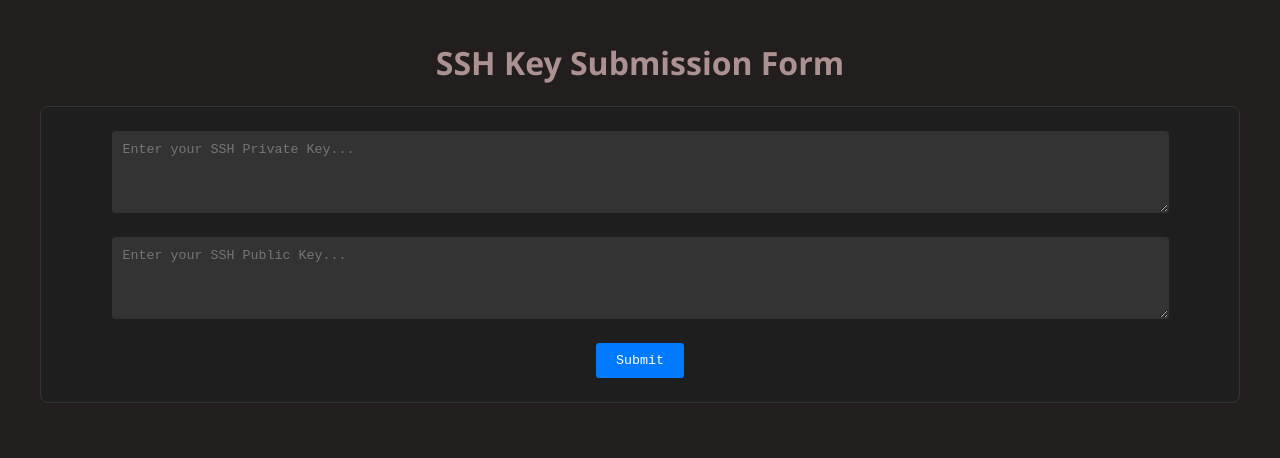
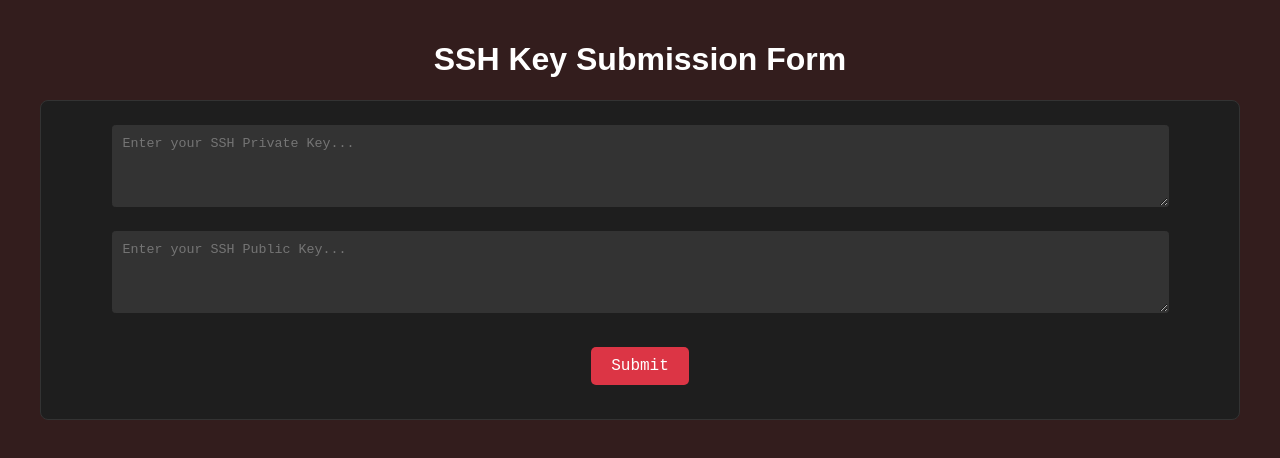
Before and after one commit to K1zum1/SSH-Key-Aggregator, a React (Create React App) app in the folder ssh-key-submission/: page / in a window 1280 px wide. Shown: the top 458 px of the page. Built offline with nearby package versions, Linux system fonts and the light colour scheme.

Commit message:
react-icons and more CSS

```diff
--- a/ssh-key-submission/package.json
+++ b/ssh-key-submission/package.json
@@ -12,6 +12,7 @@
         "file-saver": "^2.0.5",
         "react": "^18.3.1",
         "react-dom": "^18.3.1",
+        "react-icons": "^5.2.1",
         "react-scripts": "5.0.1",
         "web-vitals": "^2.1.4"
     },
--- a/ssh-key-submission/src/App.css
+++ b/ssh-key-submission/src/App.css
@@ -1,14 +1,67 @@
+/* App.css */
+
 body {
-  font-family: 'Segoe UI', Tahoma, Geneva, Verdana, sans-serif;
-  background-color: #221e1e;
+  font-family: Arial, sans-serif;
+  background-color: #331d1d;
   margin: 0;
   padding: 20px;
 }
 
 h1 {
-  color: #ac9191;
+  color: #ffffff;
 }
 
-div {
+.SSHKeyForm {
+  margin: 20px auto;
+  padding: 20px;
+  border: 1px solid #ddd;
+  border-radius: 5px;
+  background-color: #fff;
+  box-shadow: 0 2px 4px rgba(0,0,0,0.1);
+  width: 80%;
+  max-width: 600px;
+}
+
+.titleText {
   text-align: center;
 }
+button {
+  background-color: #007bff;
+  color: #fff;
+  border: none;
+  padding: 10px 20px;
+  margin: 10px;
+  border-radius: 5px;
+  cursor: pointer;
+  font-size: 16px;
+}
+
+button:hover {
+  background-color: #0056b3;
+}
+
+button:last-child {
+  background-color: #dc3545;
+}
+
+button:last-child:hover {
+  background-color: #c82333;
+}
+
+.loading-text {
+  color: #007bff; /* Change loading text color to match button background */
+  display: flex;
+  align-items: center;
+  justify-content: center;
+}
+
+.loading-spinner {
+  animation: spin 1s linear infinite; /* Animation for spinning effect */
+  font-size: 24px; /* Adjust size as needed */
+  margin-left: 10px; /* Space between text and spinner */
+}
+
+@keyframes spin {
+  0% { transform: rotate(0deg); }
+  100% { transform: rotate(360deg); }
+}
--- a/ssh-key-submission/src/App.js
+++ b/ssh-key-submission/src/App.js
@@ -1,5 +1,8 @@
+// App.js
 import React, { useState } from 'react';
 import SSHKeyForm from './components/SSHKeyForm';
+import { BsCircleFill } from 'react-icons/bs';
+
 import './App.css';
 
 const App = () => {
@@ -27,16 +30,21 @@ const App = () => {
       console.error('Error:', error);
       setError('Failed to submit SSH key.');
     } finally {
-      setIsLoading(false);
+      setTimeout(() => setIsLoading(false), 2000);
     }
   };
 
   return (
     <div>
-      <h1>SSH Key Submission Form</h1>
+      <h1 className='titleText'>SSH Key Submission Form</h1>
       {error && <p style={{ color: 'red' }}>{error}</p>}
       <SSHKeyForm onSubmit={handleFormSubmit} />
-      {isLoading && <p>Submitting your key</p>}
+      {isLoading && (
+        <p className="loading-text">
+          Submitting your key
+          <span className="loading-spinner"><BsCircleFill /></span>
+        </p>
+      )}
     </div>
   );
 };
```
Also changed, not shown: ssh-key-submission/src/components/SSHKeyForm.js (line endings or trailing spaces), ssh-key-submission/src/style/SSHKeyForm.css (line endings or trailing spaces), 1 other file (tests, documents, lock files or other folders).
